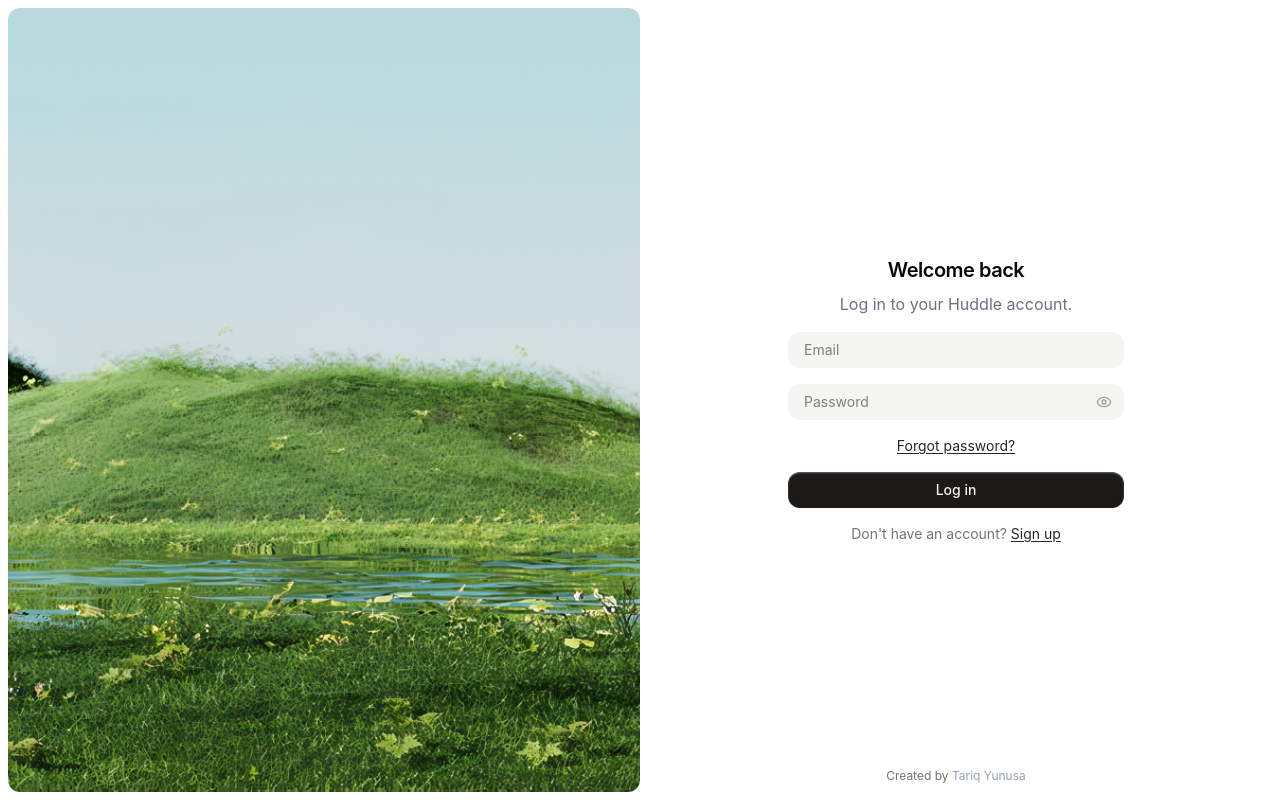
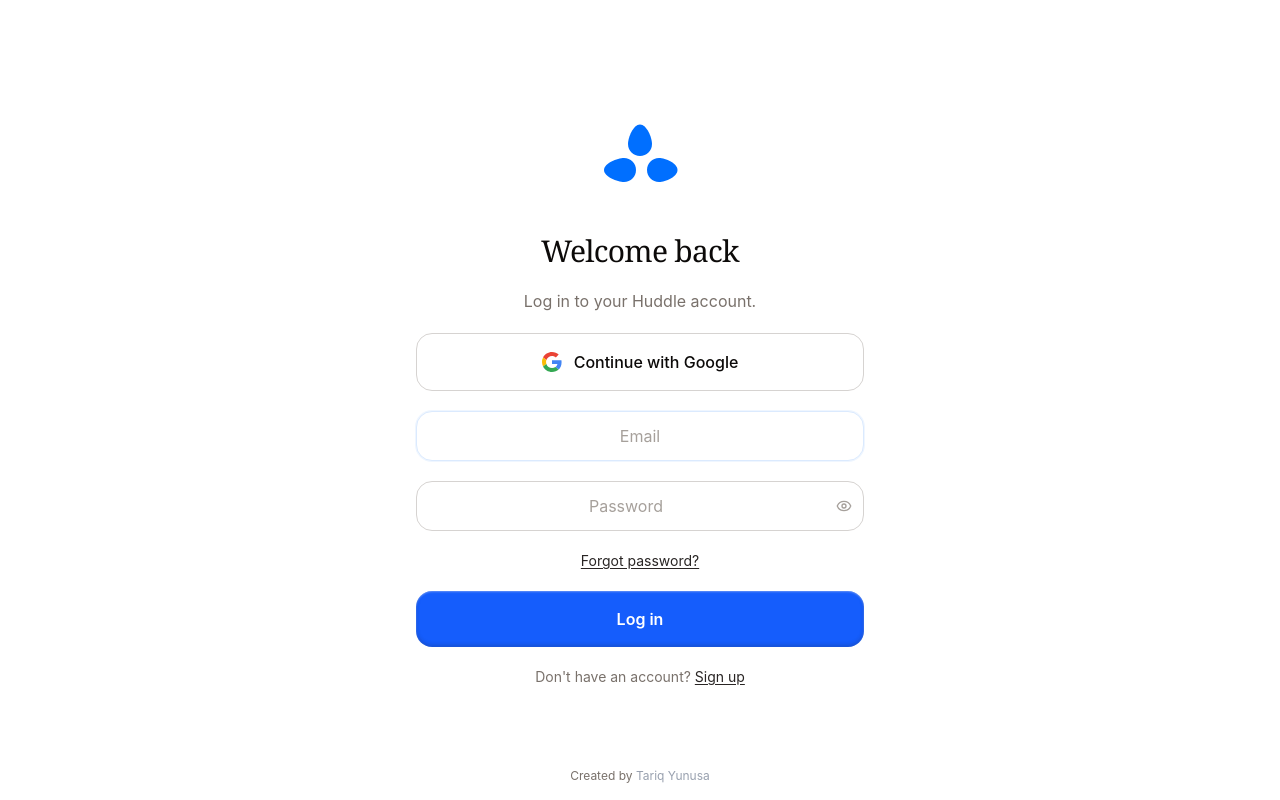
Before and after one commit to tariqyunusa/huddle-chat, a React (Vite) app: page / in a window 1280 px wide. Both pictures are taken after a click on the button "Log in". Built offline with nearby package versions, Linux system fonts and the light colour scheme; a web font is replaced by a local one.

Commit message:
fix: redid login screen

```diff
--- a/src/Login.tsx
+++ b/src/Login.tsx
@@ -48,26 +48,49 @@ export default function LoginForm({
   }
 
   return (
-    <div className="flex h-screen bg-white text-stone-950 p-2">
-      <div className="hidden md:block md:w-1/2 relative rounded-2xl">
+    <main className="relative flex min-h-screen items-center justify-center bg-white px-4 py-12 text-stone-950 dark:bg-stone-950">
+      <AuthTransition>
+        <form onSubmit={handleSubmit} className="w-full max-w-md space-y-5">
+          <div
+            className="flex flex-col items-center justify-center gap-1"
+            aria-label="Huddle"
+          >
             <img
-          src="/bg.webp"
-          alt="intro-image"
-          className="w-full h-full object-cover rounded-xl"
+              src="/huddle-logo.svg"
+              alt=""
+              className="h-[100px] w-[100px]"
             />
           </div>
-      <div className="flex flex-col justify-center items-center w-full md:w-1/2">
-        <AuthTransition>
-          <form
-            onSubmit={handleSubmit}
-            className="w-full max-w-sm space-y-4 px-6"
-          >
-            <h1 className="text-xl dark:text-stone-300 font-semibold tracking-tight text-center mb-2">
+          <h1 className="text-center font-lora text-3xl tracking-tight">
             Welcome back
           </h1>
-            <p className="text-base text-gray-500 text-center mb-4">
+          <p className="text-center text-stone-500">
             Log in to your Huddle account.
           </p>
+          <a
+            href={`${import.meta.env.VITE_BACKEND_HOST?.includes("localhost") ? "http" : "https"}://${import.meta.env.VITE_BACKEND_HOST || "huddle-6j42.onrender.com"}/auth/google`}
+            className="flex w-full items-center justify-center gap-3 rounded-2xl border border-stone-300 bg-white px-4 py-4 text-base font-medium transition hover:bg-stone-50 dark:bg-stone-900"
+          >
+            <svg aria-hidden="true" viewBox="0 0 48 48" className="h-5 w-5">
+                  <path
+                    fill="#EA4335"
+                    d="M24 9.5c3.54 0 6.71 1.22 9.21 3.6l6.85-6.85C35.9 2.38 30.47 0 24 0 14.62 0 6.51 5.38 2.56 13.22l7.98 6.19C12.43 13.72 17.74 9.5 24 9.5Z"
+                  />
+                  <path
+                    fill="#4285F4"
+                    d="M46.98 24.55c0-1.57-.15-3.09-.38-4.55H24v9.02h12.94c-.58 2.96-2.26 5.48-4.76 7.18l7.73 6C44.42 37.98 46.98 31.8 46.98 24.55Z"
+                  />
+                  <path
+                    fill="#FBBC05"
+                    d="M10.53 28.59A14.4 14.4 0 0 1 9.75 24c0-1.59.27-3.13.76-4.59l-7.98-6.19A23.9 23.9 0 0 0 0 24c0 3.87.93 7.52 2.56 10.78l7.97-6.19Z"
+                  />
+                  <path
+                    fill="#34A853"
+                    d="M24 48c6.48 0 11.93-2.13 15.91-5.8l-7.73-6c-2.14 1.44-4.89 2.3-8.18 2.3-6.26 0-11.57-4.22-13.46-9.91l-7.98 6.19C6.51 42.62 14.62 48 24 48Z"
+                  />
+                </svg>
+            Continue with Google
+          </a>
           <input
             type="email"
             placeholder="Email"
@@ -75,7 +98,7 @@ export default function LoginForm({
             onChange={(e) => setEmail(e.target.value)}
             autoFocus
             required
-              className="w-full bg-stone-100 dark:bg-stone-800 rounded-xl px-4 py-2 text-sm outline-none focus:border-stone-500"
+            className="w-full rounded-2xl border border-stone-300 bg-white px-3 py-3 text-center text-base outline-none transition focus:border-blue-100 focus:ring-1 focus:ring-blue-50 placeholder:text-stone-400 dark:bg-stone-900"
           />
           <div className="relative">
             <input
@@ -84,7 +107,7 @@ export default function LoginForm({
               value={password}
               onChange={(e) => setPassword(e.target.value)}
               required
-                className="w-full bg-stone-100 dark:bg-stone-800 rounded-xl px-4 py-2 pr-10 text-sm outline-none focus:border-stone-500"
+              className="w-full rounded-2xl border border-stone-300 bg-white px-3 py-3 pr-10 text-center text-base outline-none transition focus:border-blue-100 focus:ring-1 focus:ring-blue-50 placeholder:text-stone-400 dark:bg-stone-900"
             />
             <button
               type="button"
@@ -107,7 +130,7 @@ export default function LoginForm({
           <button
             type="submit"
             disabled={loading}
-              className="auth-button dark-auth-button w-full bg-stone-900 text-stone-100 cursor-pointer rounded-xl px-4 py-2 text-sm font-medium transition-colors disabled:opacity-50"
+            className="auth-button w-full rounded-2xl bg-blue-600 px-4 py-4 text-base font-semibold text-white transition hover:bg-blue-700 disabled:opacity-50"
           >
             {loading ? "Logging in…" : "Log in"}
           </button>
@@ -136,7 +159,6 @@ export default function LoginForm({
           </a>
         </p>
       </div>
-      </div>
-    </div>
+    </main>
   );
 }
```
Lines whose indentation alone changed are shown as unchanged.
